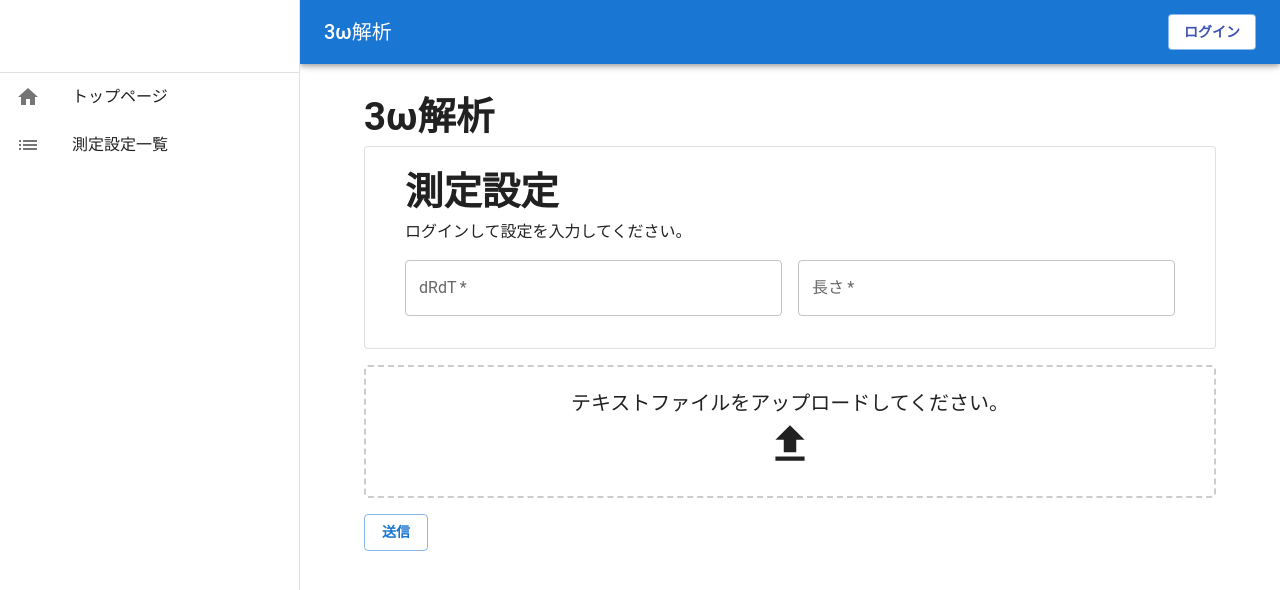
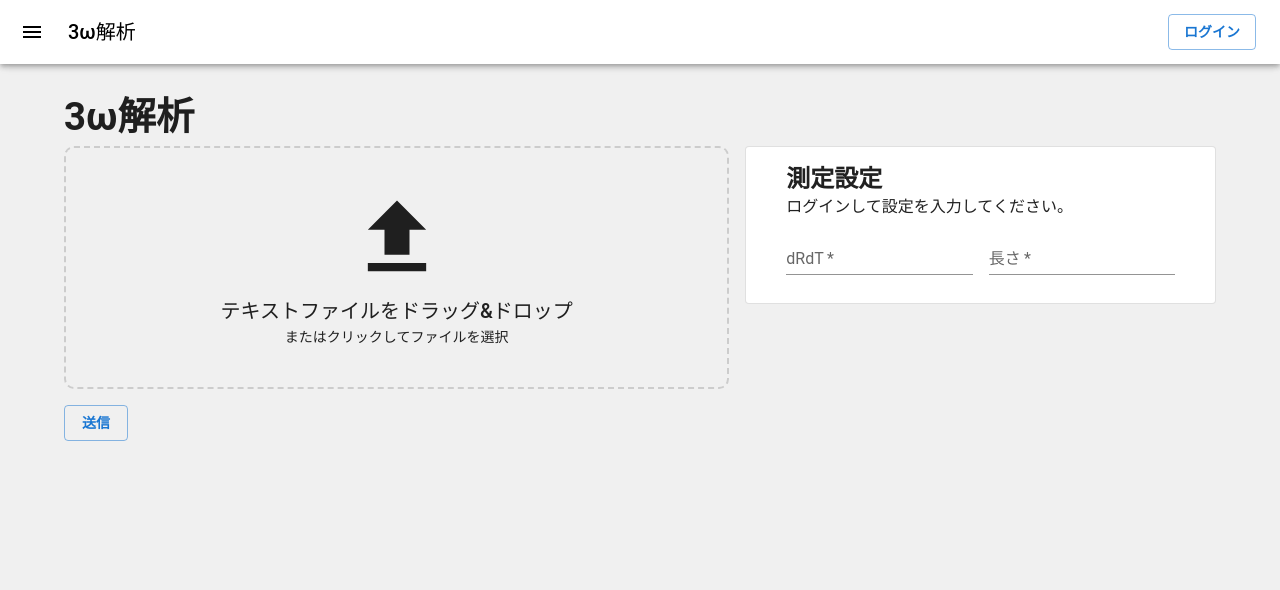
Before and after one commit to koo-arch/three-omega-analysis, a React (Create React App) app in the folder frontend/: page / in a window 1280 px wide. Shown: the top 590 px of the page. Built offline with nearby package versions, Linux system fonts and the light colour scheme.

Commit message:
Update layout

```diff
--- a/frontend/src/App.tsx
+++ b/frontend/src/App.tsx
@@ -19,6 +19,11 @@ import { ThemeProvider, createTheme } from '@mui/material/styles';
 
 const App: React.FC = () => {
   const theme = createTheme({
+    palette: {
+      background: {
+        default: '#f0f0f0'  // 灰色の背景
+      }
+    },
     typography: {
       fontFamily: [
         'Roboto',
--- a/frontend/src/components/accountButton.tsx
+++ b/frontend/src/components/accountButton.tsx
@@ -32,11 +32,7 @@ const AccountButton: React.FC = () => {
             :
             <Button
                 variant='outlined'
-                sx={{
-                    background: "#ffffff",
-                    color: '#3f50b5',
-                    ":hover": { background: "#ffffff" },
-                }}
+                color="primary"
                 component={Link}
                 to='/login'
             >
--- a/frontend/src/components/dropdownSelect.tsx
+++ b/frontend/src/components/dropdownSelect.tsx
@@ -4,6 +4,7 @@ import { MenuItem, TextField } from '@mui/material';
 interface DropdownSelectProps {
     label: string;
     value: string;
+    variant: "standard" | "outlined" | "filled";
     onChange: (event: React.ChangeEvent<HTMLInputElement>) => void;
     items: string[];
     error: boolean;
@@ -11,12 +12,13 @@ interface DropdownSelectProps {
 }
 
 const DropdownSelect: React.FC<DropdownSelectProps> = (props) => {
-    const { label, value, onChange, items, error, helperText } = props;
+    const { label, value, variant, onChange, items, error, helperText } = props;
     return (
         <TextField
             select
             label={label}
             value={value}
+            variant={variant}
             onChange={onChange}
             error={error}
             helperText={helperText}
--- a/frontend/src/components/responsiveDrawer.tsx
+++ b/frontend/src/components/responsiveDrawer.tsx
@@ -45,8 +45,8 @@ const ResponsiveDrawer: React.FC<ResponsiveDrawerProps> = ({ children }) => {
             <AppBar
                 position="fixed"
                 sx={{
-                    width: { md: `calc(100% - ${drawerWidth}px)` },
-                    ml: { md: `${drawerWidth}px` },
+                    backgroundColor: 'white',
+                    color: 'black',
                 }}
             >
                 <Toolbar>
@@ -56,7 +56,7 @@ const ResponsiveDrawer: React.FC<ResponsiveDrawerProps> = ({ children }) => {
                         aria-label="open drawer"
                         edge="start"
                         onClick={handleDrawerOpen}
-                        sx={{ mr: 2, display: { md: 'none' } }}
+                        sx={{ mr: 2 }}
                     >
                         <MenuIcon />
                     </IconButton>
@@ -68,11 +68,7 @@ const ResponsiveDrawer: React.FC<ResponsiveDrawerProps> = ({ children }) => {
                     <AccountButton />
                 </Toolbar>
             </AppBar>
-            <Box
-                component="nav"
-                sx={{ width: { md: drawerWidth }, flexShrink: { md: 0 } }}
-                aria-label="mailbox folders"
-            >
+            <Box component="nav">
                 {/* モバイル用ドロワー */}
                 <SwipeableDrawer
                     open={open}
@@ -83,28 +79,17 @@ const ResponsiveDrawer: React.FC<ResponsiveDrawerProps> = ({ children }) => {
                         keepMounted: true, // モバイルデバイスでのパフォーマンス向上のため
                     }}
                     sx={{
-                        display: { sm: 'block', md: 'none' },
+                        display: { sm: 'block' },
                         '& .MuiDrawer-paper': { boxSizing: 'border-box', width: drawerWidth },
                     }}
                 >
                     <DrawerContent handleDrawerClose={handleDrawerClose} />
                 </SwipeableDrawer>
-                {/* デスクトップバージョンのドロワー */}
-                <Drawer
-                    variant="permanent"
-                    sx={{
-                        display: { xs: 'none', md: 'block' },
-                        '& .MuiDrawer-paper': { boxSizing: 'border-box', width: drawerWidth },
-                    }}
-                    open
-                >
-                    <DrawerContent handleDrawerClose={handleDrawerClose} />
-                </Drawer>
             </Box>
             {/* メインコンテンツ */}
             <Box
                 component="main"
-                sx={{ flexGrow: 1, p: 3, width: { md: `calc(100% - ${drawerWidth}px)` } }}
+                sx={{ flexGrow: 1, p: 3 }}
             >
                 <Toolbar />
                 {children}
--- a/frontend/src/features/analysis/analysis.tsx
+++ b/frontend/src/features/analysis/analysis.tsx
@@ -5,11 +5,12 @@ import { useAppDispatch } from '../../hooks/redux/reduxHooks';
 import { setSnackbar } from '../../redux/slices/snackbarSlice';
 import ValueSetting from '../setting/valueSetting';
 import Configuration from '../setting/configuration';
+import UploadText from '../graph/uploadText';
 import GraphField from '../graph/graphField';
 import urls from '../../api/urls';
 import { downloadCSV, parseBlobToJson } from '../../utils/blob';
 import { useErrorMessage } from '../../hooks/utils/errorHandler';
-import { Button, Card, CardContent } from '@mui/material';
+import { Box, Button, Grid, Card, CardContent } from '@mui/material';
 
 
 export interface SelectedPoints {
@@ -71,6 +72,12 @@ const Analysis : React.FC = () => {
 
     return (
         <div>
+            <Box>
+                <Grid container spacing={2}>
+                    <Grid item xs={12} md={7}>
+                        <UploadText />
+                    </Grid>
+                    <Grid item xs={12} md={5}>
                         <Card variant='outlined' sx={{ mb: 2 }}>
                             <CardContent>
                                 <Configuration />
@@ -81,6 +88,9 @@ const Analysis : React.FC = () => {
                                 </form>
                             </CardContent>
                         </Card>
+                    </Grid>
+                </Grid>
+            </Box>
             <FormProvider {...method}>
                 <GraphField />
             </FormProvider>
--- a/frontend/src/features/graph/graphField.tsx
+++ b/frontend/src/features/graph/graphField.tsx
@@ -1,7 +1,6 @@
 import React, { useState } from 'react';
 import { useAppSelector } from '../../hooks/redux/reduxHooks';
 import { useFetchFileData } from '../../hooks/analysis/useFetchFileData';
-import UploadText from './uploadText';
 import GraphErrors from './graphErrors';
 import GraphCarousel from './graphCarousel';
 import GraphList from './graphList';
@@ -42,7 +41,6 @@ const GraphField: React.FC = () => {
 
     return (
         <div>
-            <UploadText />
             {isDataExist(uploadedData?.data) &&
                 <div>
                     <Typography variant="h6">グラフ</Typography>
--- a/frontend/src/features/graph/uploadText.tsx
+++ b/frontend/src/features/graph/uploadText.tsx
@@ -88,8 +88,8 @@ const UploadText: React.FC = () => {
 
     const dropzoneStyles: DropzoneRootProps = {
         border: '2px dashed #cccccc',
-        borderRadius: '4px',
-        padding: '20px',
+        borderRadius: '10px',
+        padding: '40px',
         textAlign: 'center',
         cursor: 'pointer',
     };
@@ -99,10 +99,13 @@ const UploadText: React.FC = () => {
             <div>
                 <Box {...getRootProps({ style: dropzoneStyles })} sx={{ mb: 2 }}>
                     <input {...getInputProps()} />
+                    <FileUploadIcon sx={{ fontSize: 100 }} />
                     <Typography component={"h1"} variant='h6'>
-                        テキストファイルをアップロードしてください。
+                        テキストファイルをドラッグ&ドロップ
                     </Typography>
-                    <FileUploadIcon sx={{ fontSize: 50 }} />
+                    <Typography component={"p"} variant='body2'>
+                        またはクリックしてファイルを選択
+                    </Typography>
                 </Box>
                 {fileRejectionItems}
             </div>
--- a/frontend/src/features/setting/configuration.tsx
+++ b/frontend/src/features/setting/configuration.tsx
@@ -10,7 +10,7 @@ const Configuration: React.FC = () => {
         <Container>
             <Grid container>
                 <Grid item xs>
-                    <Typography variant='h3'>測定設定</Typography>
+                    <Typography variant="h5" sx={{ fontWeight: 'bold' }}>測定設定</Typography>
                 </Grid>
                 {isAuthenticated &&
                     <Grid>
--- a/frontend/src/features/setting/valueSetting.tsx
+++ b/frontend/src/features/setting/valueSetting.tsx
@@ -38,10 +38,11 @@ const ValueSetting: React.FC = () => {
             {isAuthenticated &&
                 <FormControl
                     fullWidth
-                    margin='normal'
+                    margin='dense'
                 >
                     <DropdownSelect
                         label="設定"
+                        variant="standard"
                         value={selectedName}
                         onChange={handleChange}
                         items={names}
@@ -56,7 +57,8 @@ const ValueSetting: React.FC = () => {
                         fullWidth
                         required
                         label="dRdT"
-                        margin='normal'
+                        variant="standard"
+                        margin='dense'
                         error={!!errors.dRdT}
                         helperText={errors.dRdT?.message}
                         {...register("dRdT")}
@@ -74,7 +76,8 @@ const ValueSetting: React.FC = () => {
                         fullWidth
                         required
                         label="長さ"
-                        margin='normal'
+                        variant="standard"
+                        margin='dense'
                         error={!!errors.length}
                         helperText={errors.length?.message}
                         {...register("length")}
--- a/frontend/src/pages/top.tsx
+++ b/frontend/src/pages/top.tsx
@@ -10,7 +10,7 @@ const Top: React.FC = () => {
 
     return (
         <div>
-            <Container maxWidth="md">
+            <Container>
                 <Typography component={"h1"} variant='h3'>
                     3ω解析
                 </Typography>
```
Lines whose indentation alone changed are shown as unchanged.
